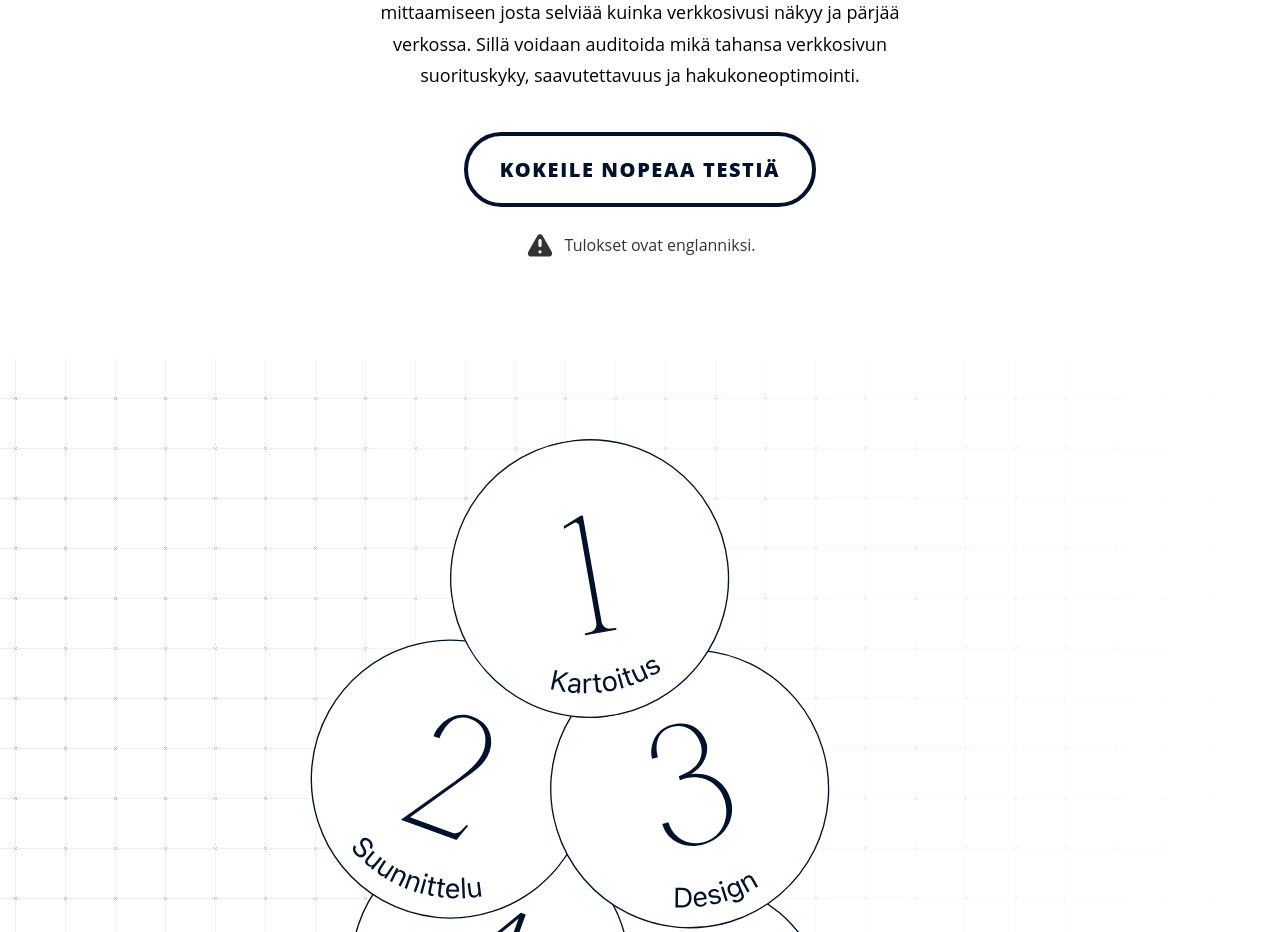
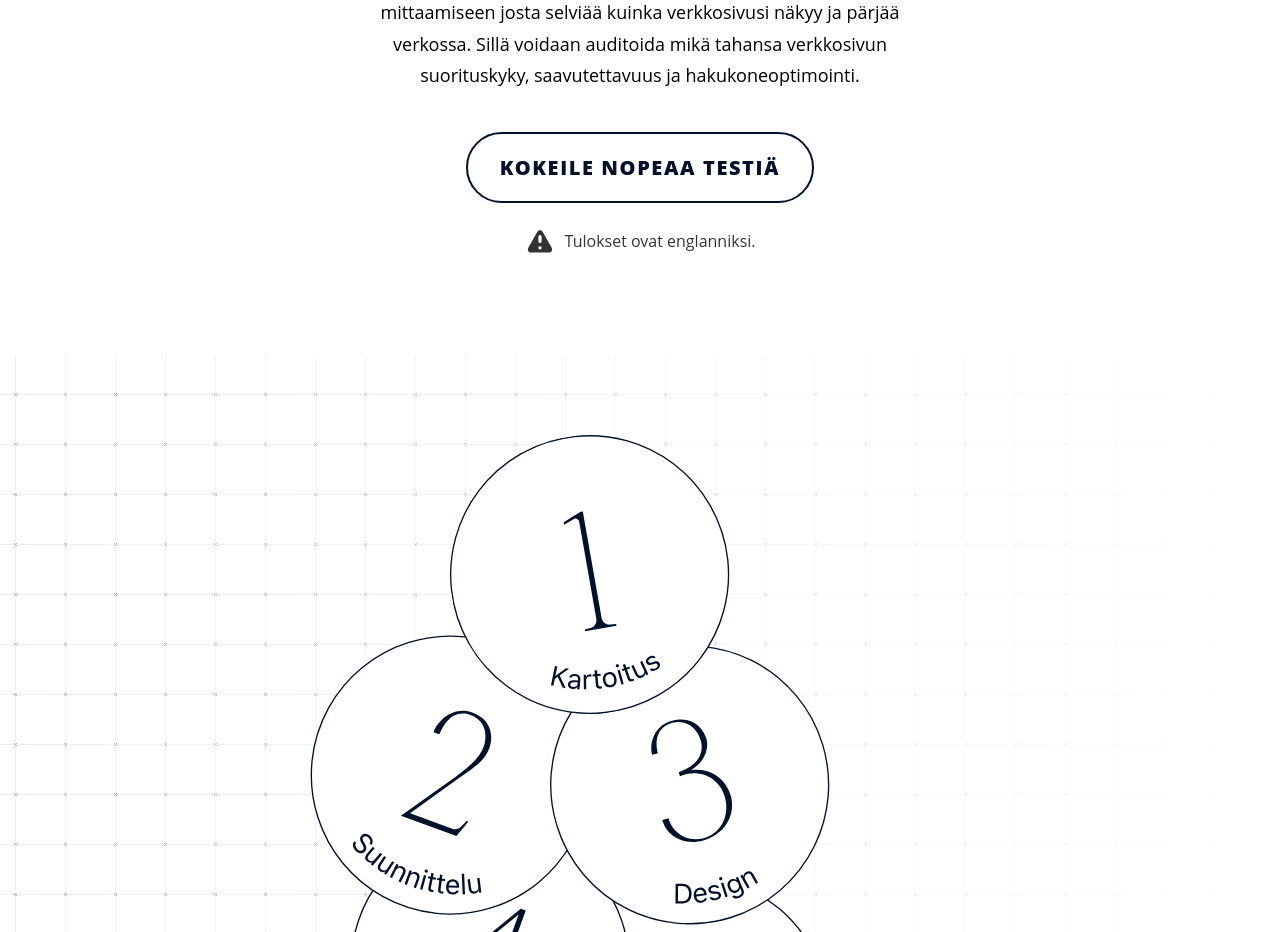
Before and after one commit to digiaalto/etusivu, a Next.js app: page / in a window 1280 px wide. Shown: the part 2780-3712 px from the top of the page. Built offline with nearby package versions, Linux system fonts and the light colour scheme; a small style sheet from the web is missing.

Commit message:
design tweak

```diff
--- a/styles/LP_Audit.module.sass
+++ b/styles/LP_Audit.module.sass
@@ -36,7 +36,7 @@
 	padding: 1rem 2rem
 	border-radius: 9999px
 	color: map-get($colors, textDark)
-	border: 4px solid map-get($colors, textDark)
+	border: 2px solid map-get($colors, textDark)
 	font-weight: 800
 	letter-spacing: 0.1rem
 	font-size: $h5Size
@@ -47,7 +47,7 @@
 	text-align: center
 
 	&:hover
-		border: 4px solid transparent
+		border: 2px solid transparent
 		color: map-get($colors, textDark)
 
 @media (min-width: map-get($bp, tablet))
```
